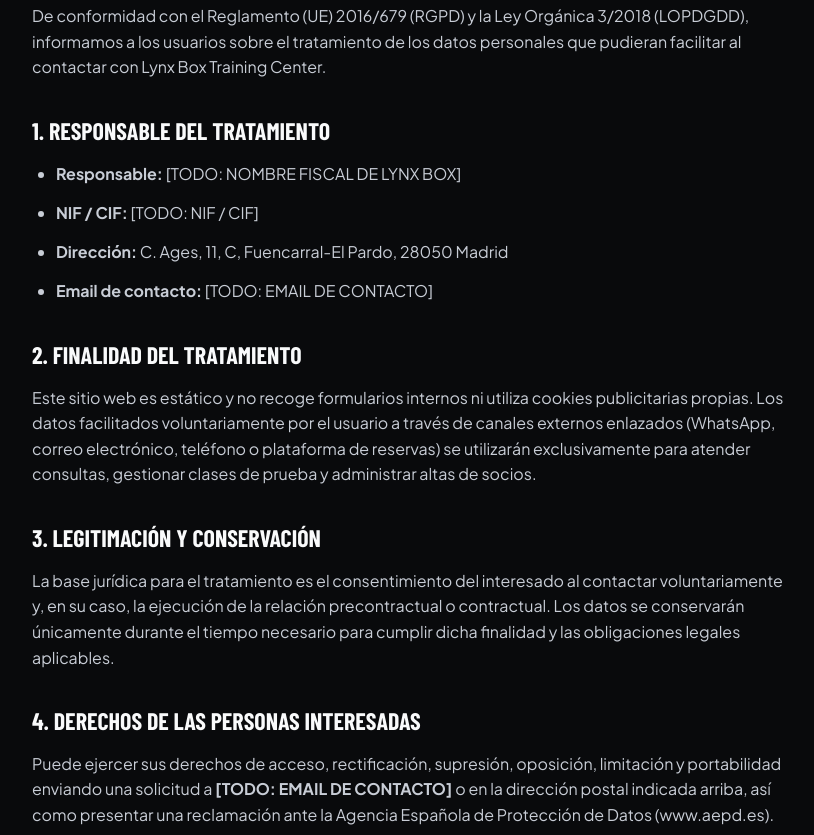
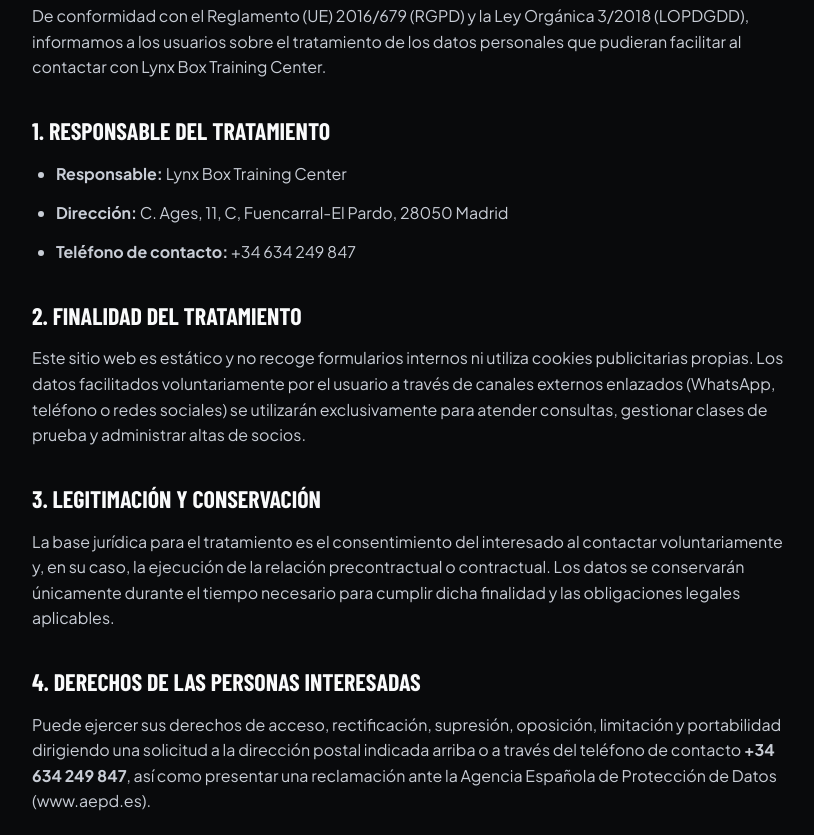
Before and after one commit to lynxbox-es/www, a plain HTML site: page privacidad.html in a window 1280 px wide. Shown: the part 285-1120 px from the top of the page, without its empty margins (228-1042 px from the left). Drawn offline with nearby package versions, Linux system fonts and the light colour scheme; a web font is replaced by a local one.

Commit message:
Remove remaining TODO markers and finalize legal contact info

```diff
--- a/privacidad.html
+++ b/privacidad.html
@@ -29,25 +29,23 @@
     <span class="eyebrow">Protección de Datos</span>
     <h1>Política de Privacidad</h1>
 
-    <!-- TODO: Revisar y completar los datos del Responsable del Tratamiento conforme al RGPD y LOPDGDD -->
     <p>De conformidad con el Reglamento (UE) 2016/679 (RGPD) y la Ley Orgánica 3/2018 (LOPDGDD), informamos a los usuarios sobre el tratamiento de los datos personales que pudieran facilitar al contactar con Lynx Box Training Center.</p>
 
     <h2>1. Responsable del tratamiento</h2>
     <ul>
-      <li><strong>Responsable:</strong> <!-- TODO: Razón social o nombre del titular --> [TODO: NOMBRE FISCAL DE LYNX BOX]</li>
-      <li><strong>NIF / CIF:</strong> [TODO: NIF / CIF]</li>
+      <li><strong>Responsable:</strong> Lynx Box Training Center</li>
       <li><strong>Dirección:</strong> C. Ages, 11, C, Fuencarral-El Pardo, 28050 Madrid</li>
-      <li><strong>Email de contacto:</strong> [TODO: EMAIL DE CONTACTO]</li>
+      <li><strong>Teléfono de contacto:</strong> +34 634 249 847</li>
     </ul>
 
     <h2>2. Finalidad del tratamiento</h2>
-    <p>Este sitio web es estático y no recoge formularios internos ni utiliza cookies publicitarias propias. Los datos facilitados voluntariamente por el usuario a través de canales externos enlazados (WhatsApp, correo electrónico, teléfono o plataforma de reservas) se utilizarán exclusivamente para atender consultas, gestionar clases de prueba y administrar altas de socios.</p>
+    <p>Este sitio web es estático y no recoge formularios internos ni utiliza cookies publicitarias propias. Los datos facilitados voluntariamente por el usuario a través de canales externos enlazados (WhatsApp, teléfono o redes sociales) se utilizarán exclusivamente para atender consultas, gestionar clases de prueba y administrar altas de socios.</p>
 
     <h2>3. Legitimación y conservación</h2>
     <p>La base jurídica para el tratamiento es el consentimiento del interesado al contactar voluntariamente y, en su caso, la ejecución de la relación precontractual o contractual. Los datos se conservarán únicamente durante el tiempo necesario para cumplir dicha finalidad y las obligaciones legales aplicables.</p>
 
     <h2>4. Derechos de las personas interesadas</h2>
-    <p>Puede ejercer sus derechos de acceso, rectificación, supresión, oposición, limitación y portabilidad enviando una solicitud a <strong>[TODO: EMAIL DE CONTACTO]</strong> o en la dirección postal indicada arriba, así como presentar una reclamación ante la Agencia Española de Protección de Datos (www.aepd.es).</p>
+    <p>Puede ejercer sus derechos de acceso, rectificación, supresión, oposición, limitación y portabilidad dirigiendo una solicitud a la dirección postal indicada arriba o a través del teléfono de contacto <strong>+34 634 249 847</strong>, así como presentar una reclamación ante la Agencia Española de Protección de Datos (www.aepd.es).</p>
   </main>
 
   <footer class="site-footer">
```
Also changed, not shown: aviso-legal.html (+1 -4 lines), index.html (+0 -8 lines), 1 other file.
